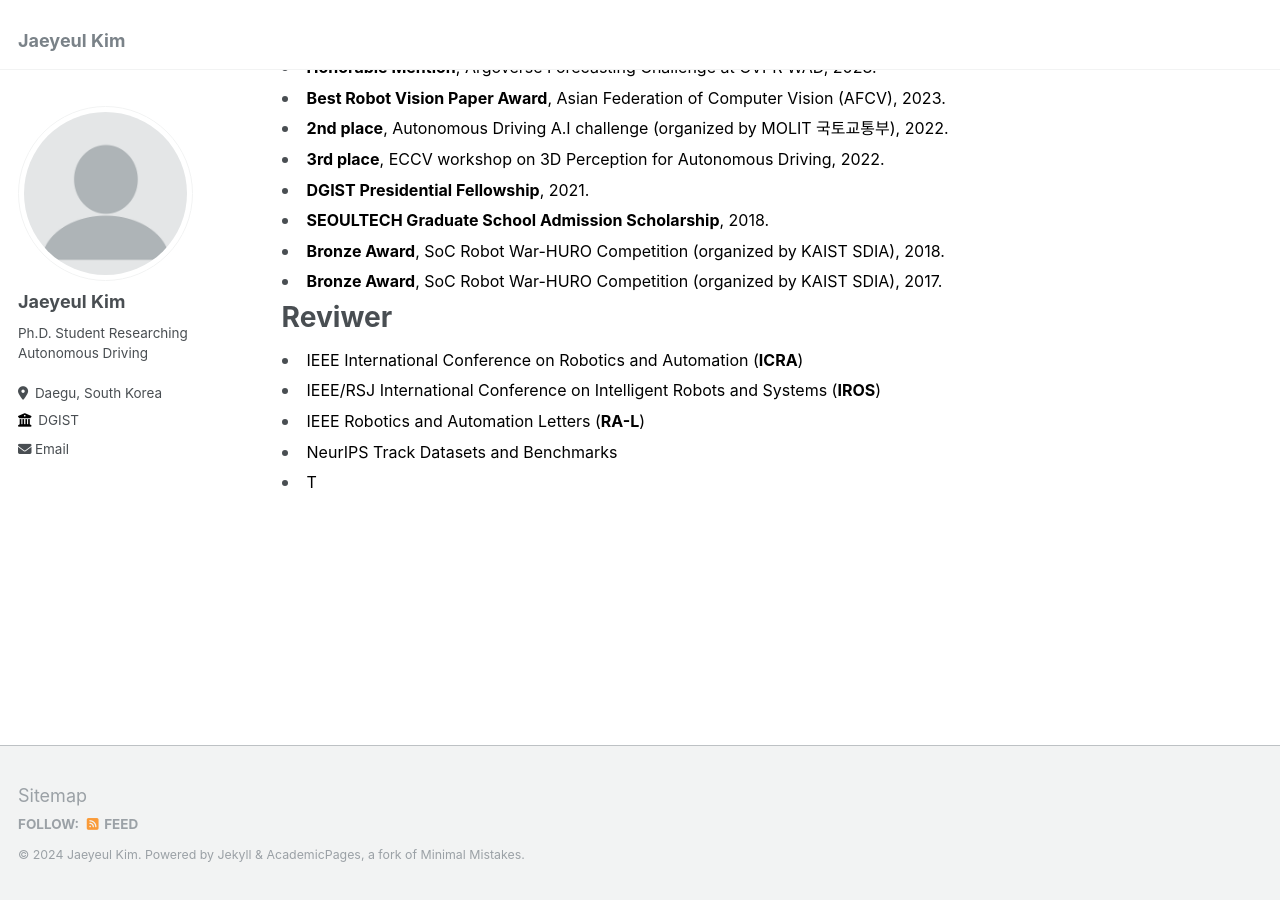
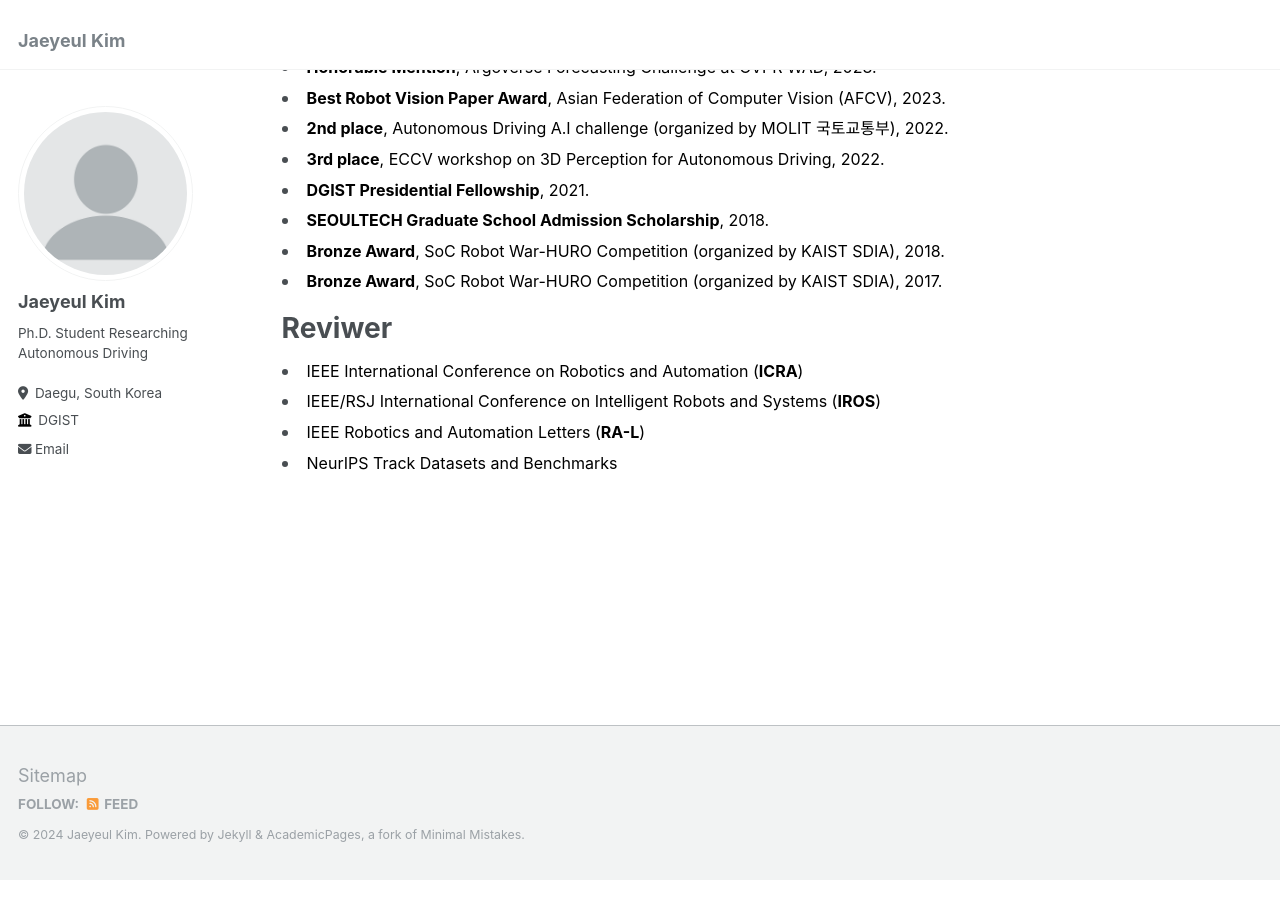
Before and after one commit to jykim94/jykim94.github.io, a Jekyll site: the page built from _pages/about.md, in a window 1280 px wide and 900 px high, scrolled down 2738 px. Built offline with Jekyll 4.4.1, drawn with Linux system fonts in a browser that asks for light colours.

Commit message:
Updated specific content

```diff
--- a/_pages/about.md
+++ b/_pages/about.md
@@ -102,6 +102,18 @@
   <li style="line-height: 1.2;"><span style="font-size: 16px; color: black"><strong>Bronze Award</strong>, SoC Robot War-HURO Competition (organized by KAIST SDIA), 2018. </span></li>
   <li style="line-height: 1.2;"><span style="font-size: 16px; color: black"><strong>Bronze Award</strong>, SoC Robot War-HURO Competition (organized by KAIST SDIA), 2017. </span></li>
 </ul>
+
+<div style="margin-bottom: 20px;"></div>
+
+Reviwer
+======
+<ul style="margin: 0; padding: 0; list-style-position: inside;">
+  <li style="line-height: 1.2;"><span style="font-size: 16px; color: black">IEEE International Conference on Robotics and Automation (<strong>ICRA</strong>)</span></li>
+  <li style="line-height: 1.2;"><span style="font-size: 16px; color: black">IEEE/RSJ International Conference on Intelligent Robots and Systems (<strong>IROS</strong>)</span></li>
+  <li style="line-height: 1.2;"><span style="font-size: 16px; color: black">IEEE Robotics and Automation Letters (<strong>RA-L</strong>)</span></li>
+  <li style="line-height: 1.2;"><span style="font-size: 16px; color: black">NeurIPS Track Datasets and Benchmarks</span></li>
+</ul>
+
 <!--
 - Winner, Argoverse LiDAR Scene Flow Challenge at CVPR WAD, 2024.
 - DGIST Post-Graduate Research Abroad Award, 2024.
@@ -116,16 +128,6 @@
 - Bronze Award, SoC Robot War-HURO Competition (organized by KAIST SDIA), 2017.
 -->
 
-
-Reviwer
-======
-<ul style="margin: 0; padding: 0; list-style-position: inside;">
-  <li style="line-height: 1.2;"><span style="font-size: 16px; color: black">IEEE International Conference on Robotics and Automation (<strong>ICRA</strong>)</span></li>
-  <li style="line-height: 1.2;"><span style="font-size: 16px; color: black">IEEE/RSJ International Conference on Intelligent Robots and Systems (<strong>IROS</strong>)</span></li>
-  <li style="line-height: 1.2;"><span style="font-size: 16px; color: black">IEEE Robotics and Automation Letters (<strong>RA-L</strong>)</span></li>
-  <li style="line-height: 1.2;"><span style="font-size: 16px; color: black">NeurIPS Track Datasets and Benchmarks</span></li>
-  <li style="line-height: 1.2;"><span style="font-size: 16px; color: black">T</span></li>
-</ul>
 <!--
 - IEEE International Conference on Robotics and Automation (**ICRA**)
 - IEEE/RSJ International Conference on Intelligent Robots and Systems (**IROS**)
```
